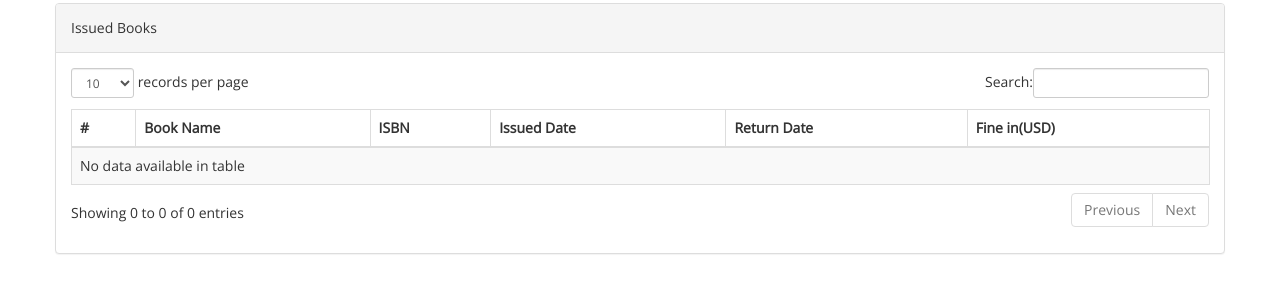
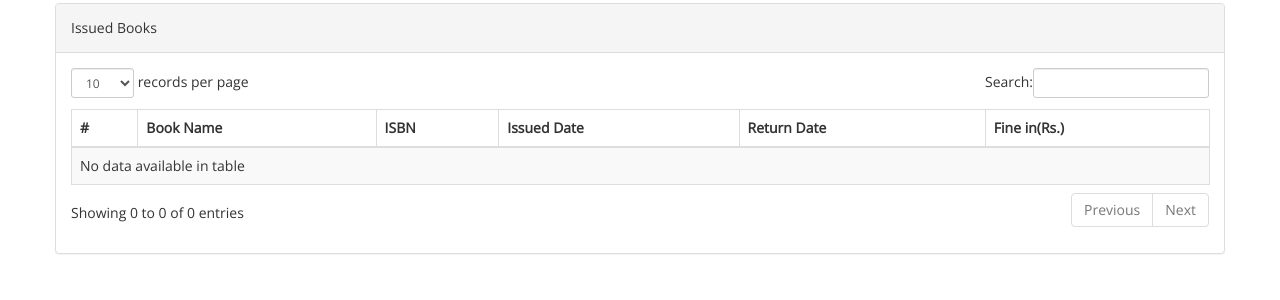
Before and after one commit to shawamar/Library_Management_System, a PHP site: page /issued-books.php in a window 1280 px wide. Shown: the part 268-568 px from the top of the page. Run offline with PHP 8.4, Linux system fonts and the light colour scheme; a user stored in the database is signed in; data comes from the database, SQL or seed files in the repository.

Commit message:
Update issued-books.php

```diff
--- a/library/issued-books.php
+++ b/library/issued-books.php
@@ -70,7 +70,7 @@ header('location:manage-books.php');
                                             <th>ISBN </th>
                                             <th>Issued Date</th>
                                             <th>Return Date</th>
-                                            <th>Fine in(USD)</th>
+                                            <th>Fine in(Rs.)</th>
                                         </tr>
                                     </thead>
                                     <tbody>
```
